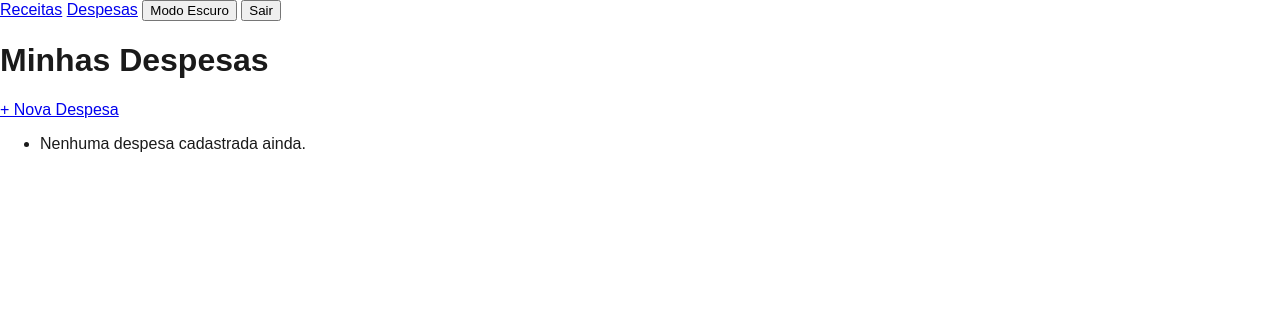
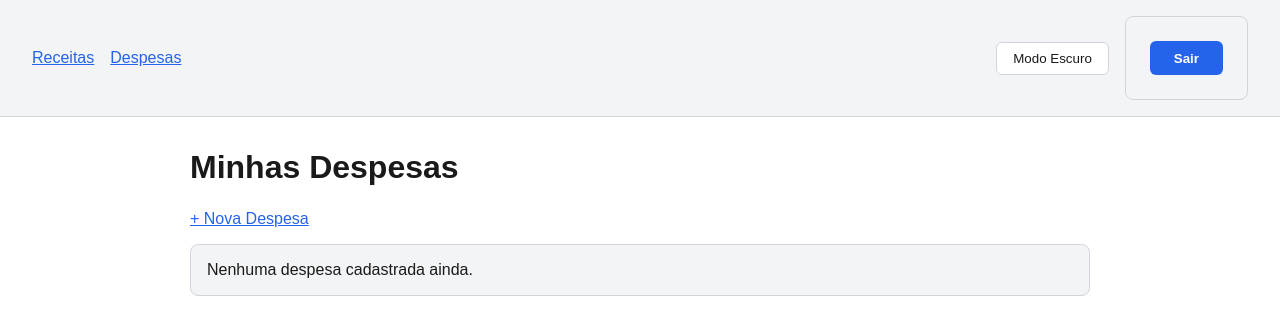
Before and after one commit to ReneBerredo/Controle-Financeiro, a Django app: page /financas/despesas/ in a window 1280 px wide. Shown: the top 335 px of the page. Run offline with Django 5.2, Linux system fonts and the light colour scheme; the visitor is signed in with stand-in values (Sample User, id 1); data that the repository does not hold is empty.

Commit message:
Estilizacao do sistema com CSS - menu, formulario, listas e botoes

```diff
--- a/static/css/style.css
+++ b/static/css/style.css
@@ -22,3 +22,113 @@ body {
     padding: 0;
     transition: backgroud-color 0.2s, color 0.2s;
 }
+
+nav {
+    display: flex;
+    align-items: center;
+    gap: 1rem;
+    padding: 1rem 2rem;
+    background-color: var(--cor-card);
+    border-bottom: 1px solid var(--cor-borda);
+}
+
+vav a {
+    color: var(--cor-texto);
+    text-decoration: none;
+    font-weight: bold;
+}
+
+nav a:hover {
+    color: var(--cor-primaria);
+}
+
+nav button {
+    margin-left: auto;
+    padding: 0.5rem 1rem;
+    border: 1px solid var(--cor-borda);
+    border-radius: 6px;
+    background-color: var(--cor-fundo);
+    color: var(--cor-texto);
+    cursor: pointer;
+}
+
+nav button:hover {
+    border-color: var(--cor-primaria);
+}
+
+main {
+    max-width: 900px;
+    margin: 2rem auto;
+    padding: 0 1.5rem;
+}
+
+h1 {
+    color: var(--cor-texto);
+    margin-bottom: 1.5rem;
+}
+
+a {
+    color: var(--cor-primaria);
+}
+
+ul {
+    list-style: none;
+    padding: 0;
+}
+
+ul li {
+    background-color: var(--cor-card);
+    border: 1px solid var(--cor-borda);
+    border-radius: 8px;
+    padding: 1rem;
+    margin-bottom: 0.75rem;
+    display: flex;
+    align-items: center;
+    justify-content: space-between;
+    flex-wrap: wrap;
+    gap: 0.5rem;
+}
+
+form {
+    background-color: var(--cor-card);
+    border: 1px solid var(--cor-borda);
+    border-radius: 8px;
+    padding: 1.5rem;
+    max-width: 500px;
+}
+
+form p {
+    margin-bottom: 1rem;
+}
+
+form label {
+    display: block;
+    margin-bottom: 0.3rem;
+    font-weight: bold;
+}
+
+form input,
+form select,
+form textarea {
+    width: 100%;
+    padding: 0..6rem;
+    border: 1px solid var(--cor-borda);
+    border-radius: 6px;
+    background-color: var(--cor-fundo);
+    color: var(--cor-texto);
+    box-sizing: border-box;
+}
+
+button[type="submit"] {
+    padding: 0.6rem 1.5rem;
+    background-color: var(--cor-primaria);
+    color: white;
+    border: none;
+    border-radius: 6px;
+    cursor: pointer;
+    font-weight: bold;
+}
+
+button[type="submit"]:hover {
+    opacity: 0.9;
+}
```
